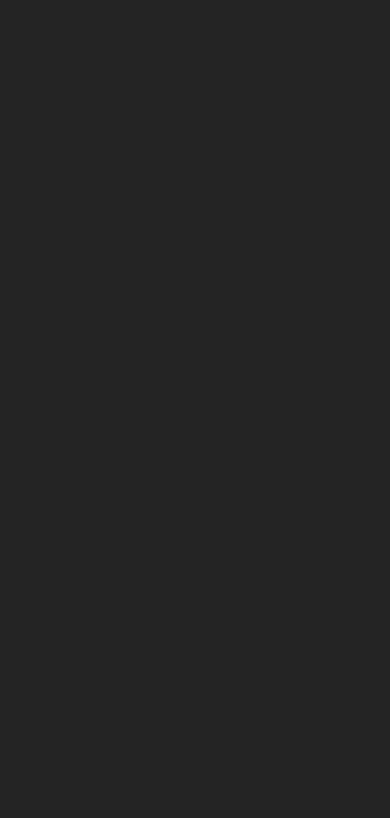
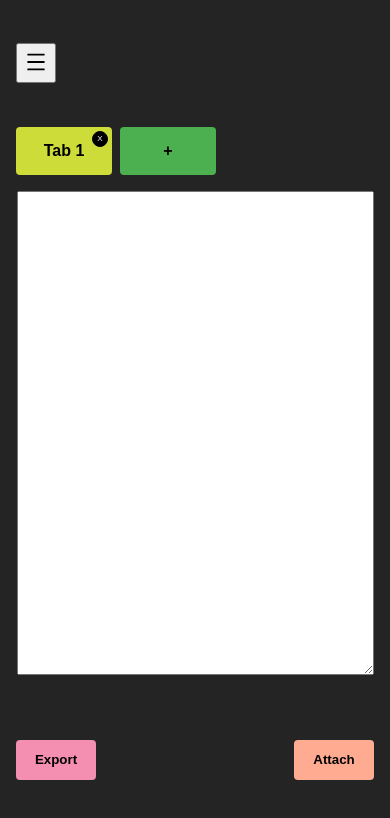
Before and after one commit to FlexWilliams/learning-react__thought-drop, a React (Vite) app: page / in a window 390 px wide. Shown: the top 818 px of the page. Built offline with nearby package versions, Linux system fonts and the light colour scheme.

Commit message:
basic ui to test on mobile

```diff
--- a/src/App.css
+++ b/src/App.css
@@ -1,6 +1,130 @@
+html, body {
+  width: 100%;
+  height: 100%;
+  margin: 0;
+  padding: 0;
+}
+
 #root {
   max-width: 1280px;
-  margin: 0 auto;
-  padding: 2rem;
-  text-align: center;
+  height: 100%;
 }
+
+header, footer {
+  height: calc(20% - 2rem);
+  display: flex;
+  justify-content: space-between;
+  align-items: center;
+  padding: 1rem;
+}
+
+header {
+  height: calc(15% - 2rem);
+}
+
+header h1 {
+  display: none;
+}
+
+header div.menu button {
+  height: 2.5rem;
+  width: 2.5rem;
+}
+
+header div.menu button img {
+  filter: saturate(100%) brightness(0%);
+}
+
+header menu {
+  display: none;
+}
+
+main {
+  display: flex;
+  flex-direction: column;
+  height: 65%;
+}
+
+main menu {
+  margin-top: 0;
+  padding: 0 1rem;
+}
+
+main menu ul {
+  display: flex;
+  width: 100%;
+  overflow-x: auto;
+  list-style: none;
+  margin: 0;
+  padding: 0;
+}
+
+main menu ul li {
+  min-width: 6rem;
+  min-height: 3rem;
+  background-color: #4caf50;
+  margin-right: 0.5rem;
+  border-radius: 0.25rem;
+  display: flex;
+  align-items: center;
+  justify-content: center;
+  color:black;
+  position: relative;
+}
+
+main menu ul li:first-of-type {
+  background-color: #cddc39;
+  font-weight: bold;
+}
+
+main menu ul li button.tab {
+  background-color: transparent;
+  border: none;
+  color:black;
+  width: 100%;
+  height: 100%;
+  font-size: 1rem;
+}
+
+main menu ul li button.tab:first-of-type {
+  font-weight: bold;
+}
+
+main menu ul li button.close-tab {
+  background-color: black;
+  color: white;
+  width: 1rem;
+  height: 1rem;
+  border: 1px solid black;
+  border-radius: 1rem;
+  font-size: 0.5rem;
+  display: flex;
+  justify-content: center;
+  align-items: center;
+  position: absolute;
+  top: 0.25rem;
+  right: 0.25rem;
+}
+
+main textarea {
+  width: 90%;
+  height: 100%;
+  margin: auto;
+}
+
+footer button {
+  min-width: 5rem;
+  min-height: 2.5rem;
+  border: none;
+  border-radius: 0.25rem;
+  color: black;
+  font-weight: bold;
+}
+
+footer button.export {
+  background-color: #f48fb1;
+}
+
+footer button.attach {
+  background-color: #ffab91;
+}
--- a/src/App.jsx
+++ b/src/App.jsx
@@ -1,9 +1,15 @@
 import './App.css'
+import Footer from './layout/components/Footer'
+import Header from './layout/components/Header'
+import Main from './layout/components/Main'
 
 function App() {
 
   return (
     <>
+      <Header />
+      <Main />
+      <Footer />
     </>
   )
 }
--- /dev/null
+++ b/src/layout/components/Footer.jsx
@@ -0,0 +1,8 @@
+export default function Footer() {
+    return (
+      <footer>
+        <button className="export">Export</button>
+        <button className="attach">Attach</button>
+      </footer>
+    )
+}
--- /dev/null
+++ b/src/layout/components/Header.jsx
@@ -0,0 +1,21 @@
+import a from '../../assets/hamburger-icon.svg';
+
+export default function Header() {
+    return (
+        <header>
+            <div className="menu">
+                <button>
+                    <img src={a} alt="" />
+                </button>
+                <menu>
+                    <ul>
+                        <li>Todos</li>
+                        <li>Groceries</li>
+                        <li>Notes</li>
+                    </ul>
+                </menu>
+            </div>
+            <h1>Thought Drops</h1>
+      </header>
+    )
+}
--- /dev/null
+++ b/src/layout/components/Main.jsx
@@ -0,0 +1,19 @@
+export default function Main() {
+    return (
+      <main>
+        <menu>
+          <ul>
+            <li>
+              <button className="tab">Tab 1</button>
+              <button aria-label="Close Tab" className="close-tab">X</button>
+            </li>
+            <li>
+              <button aria-label="New Tab" className="tab">+</button>
+            </li>
+          </ul>
+        </menu>
+
+        <textarea name="scratchpad"></textarea>
+      </main>
+    )
+}
```
Also changed, not shown: src/assets/hamburger-icon.svg (added).
